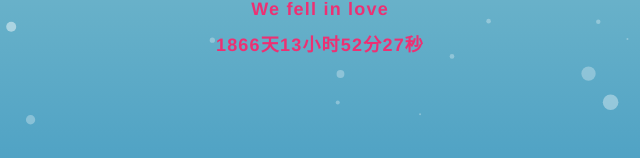
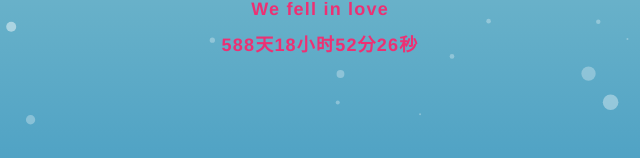
Before and after one commit to 947776795/test, a plain HTML site: page show.html in a window 1280 px wide. Shown: the part 639-797 px from the top of the page, 320-960 px from the left. Drawn offline with Linux system fonts and the light colour scheme.

Commit message:
fix time

```diff
--- a/show.html
+++ b/show.html
@@ -108,7 +108,7 @@
 <script language="javascript">
     function show_date_time() {
         window.setTimeout("show_date_time()", 1000);
-        BirthDay = new Date("1/20/2018 00:00:00");//这个日期是可以修改的
+        BirthDay = new Date("7/20/2021 19:00:00");//这个日期是可以修改的
         today = new Date();
         timeold = (today.getTime() - BirthDay.getTime());
         sectimeold = timeold / 1000
```
